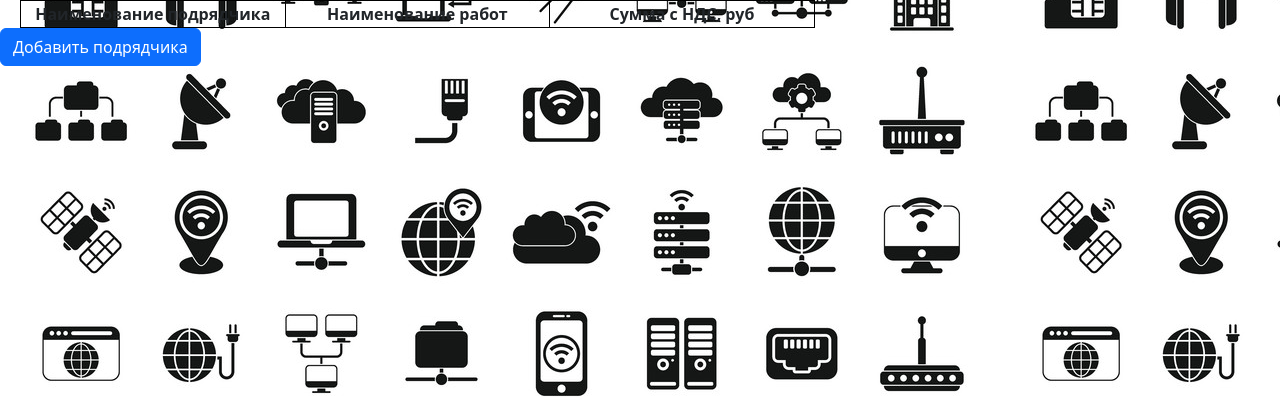
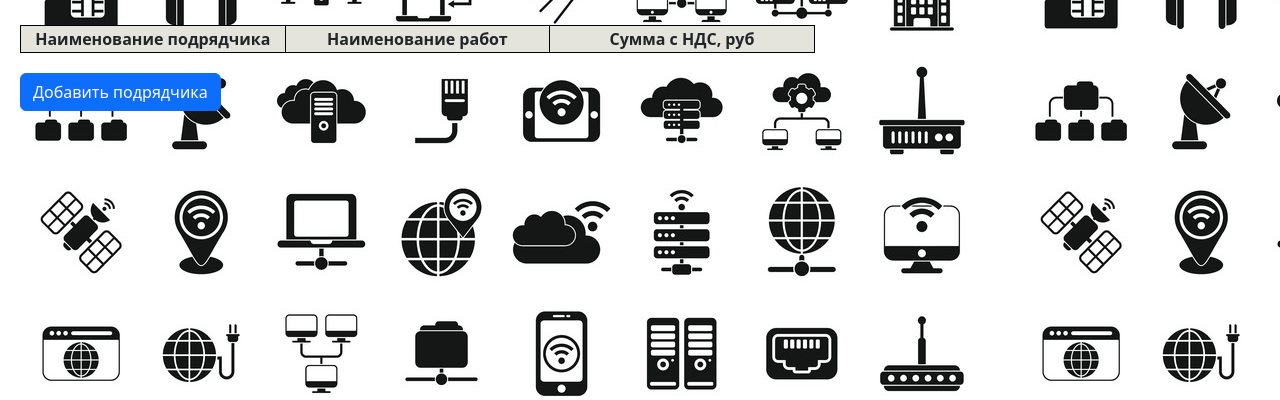
Before and after one commit to AleksNikiforov/presale, a Django app: page /subcontractor_new/ in a window 1280 px wide. Shown: the part 116-516 px from the top of the page. Run offline with Django 4.2, Linux system fonts and the light colour scheme; the visitor is signed in with stand-in values (Sample User, id 1); data that the repository does not hold is empty; some libraries are stand-ins or nearby versions.

Commit message:
correct subcontractor_new

```diff
--- a/presalesite/output/views.py
+++ b/presalesite/output/views.py
@@ -13,6 +13,7 @@ from accept.models import Accept
 from migration.models import Migration
 from other_jobs.models import Other_jobs
 from subcontractor.models import Subcontractor
+from subcontractor_new.models import Subcontractor_new
 from other.models import Other
 from businesstrip.models import BusinessTrip
 from .forms import *
@@ -33,6 +34,7 @@ def delete_all(request):
     Migration.objects.filter(author=request.user).delete()
     Other_jobs.objects.filter(author=request.user).delete()
     Subcontractor.objects.filter(author=request.user).delete()
+    Subcontractor_new.objects.filter(author=request.user).delete()
     Other.objects.filter(author=request.user).delete()
     BusinessTrip.objects.filter(author=request.user).delete()
 
@@ -54,10 +56,11 @@ def final_list(request):
     migration = Migration.objects.filter(author=request.user)
     other_jobs = Other_jobs.objects.filter(author=request.user)
     subcontractor = Subcontractor.objects.filter(author=request.user)
+    subcontractor_new = Subcontractor_new.objects.filter(author=request.user)
     other = Other.objects.filter(author=request.user)
     businesstrip = BusinessTrip.objects.filter(author=request.user)
     #создание списка по которому пойдет цикл для отображения всех введенных данных
-    all_fields = [design, examination, poc, install, commissioning, accept, migration, other_jobs, subcontractor, other, businesstrip]
+    all_fields = [design, examination, poc, install, commissioning, accept, migration, other_jobs, subcontractor, subcontractor_new, other, businesstrip]
     #создание переменных для общей суммы
     all_person_days = 0
     all_tech_writer_days = 0
--- a/presalesite/subcontractor_new/templates/subcontractor_new/subcontractor_new_list.html
+++ b/presalesite/subcontractor_new/templates/subcontractor_new/subcontractor_new_list.html
@@ -2,12 +2,12 @@
 
 {% block content %}
 
-<table id="finalTable" style="border-collapse: collapse; margin-left:20px; margin-right:20px;">
+<table id="finalTable" style="border-collapse: collapse; margin-left:20px; margin-right:20px; margin-top:25px;">
     <thead>
       <tr>
-        <th style="border: 1px solid black; text-align: center; width: 30%;">Наименование подрядчика</th>
-        <th style="border: 1px solid black; text-align: center; width: 30%;">Наименование работ</th>
-        <th style="border: 1px solid black; text-align: center; width: 30%;">Сумма с НДС, руб</th>
+        <th style="border: 1px solid black; text-align: center; width: 30%; background-color: rgb(228, 228, 221)"">Наименование подрядчика</th>
+        <th style="border: 1px solid black; text-align: center; width: 30%; background-color: rgb(228, 228, 221);"">Наименование работ</th>
+        <th style="border: 1px solid black; text-align: center; width: 30%; background-color: rgb(228, 228, 221);"">Сумма с НДС, руб</th>
       </tr>
     </thead>
     <tbody>
@@ -17,17 +17,17 @@
             <td style="border: 1px solid black; text-align: center;">{{item.subcontract_jobs}}</td>
             <td style="border: 1px solid black; text-align: center;">{{item.subcontract_price}}</td>
             <td>
-                <a class="btn btn-warning" href="{% url 'update_subcontractor' item.id %}">редактировать</a>
+                <a style="margin-left:20px;" class="btn btn-warning" href="{% url 'update_subcontractor' item.id %}">редактировать</a>
             </td>
             <td>
-                <a class="btn btn-danger" href="{% url 'delete_subcontractor' item.id %}">удалить</a>
+                <a style="margin-left:20px;" class="btn btn-danger" href="{% url 'delete_subcontractor' item.id %}">удалить</a>
             </td>
         </tr>
     {% endfor %}
     </tbody>
   </table>
 
-<a class="btn btn-primary" href="{% url 'create_subcontractor' %}">Добавить подрядчика</a>
+<a style="margin-left:20px; margin-top:20px;" class="btn btn-primary" href="{% url 'create_subcontractor' %}">Добавить подрядчика</a>
 
 
 {% endblock %}
--- a/presalesite/subcontractor_new/views.py
+++ b/presalesite/subcontractor_new/views.py
@@ -38,5 +38,6 @@ class Subcontractor_newCreateView(LoginRequiredMixin, CreateView):
 
 
 class Subcontractor_newDeleteView(LoginRequiredMixin, DeleteView):
+    login_url = '/registration/login/'
     model = Subcontractor_new
     success_url = '/subcontractor_new/'
```
Also changed, not shown: presalesite/subcontractor_new/forms.py (+9 -4 lines), presalesite/subcontractor_new/templates/subcontractor_new/subcontractor_new_confirm_delete.html (+16 -7 lines), presalesite/subcontractor_new/templates/subcontractor_new/subcontractor_new_form.html (+8 -3 lines).
